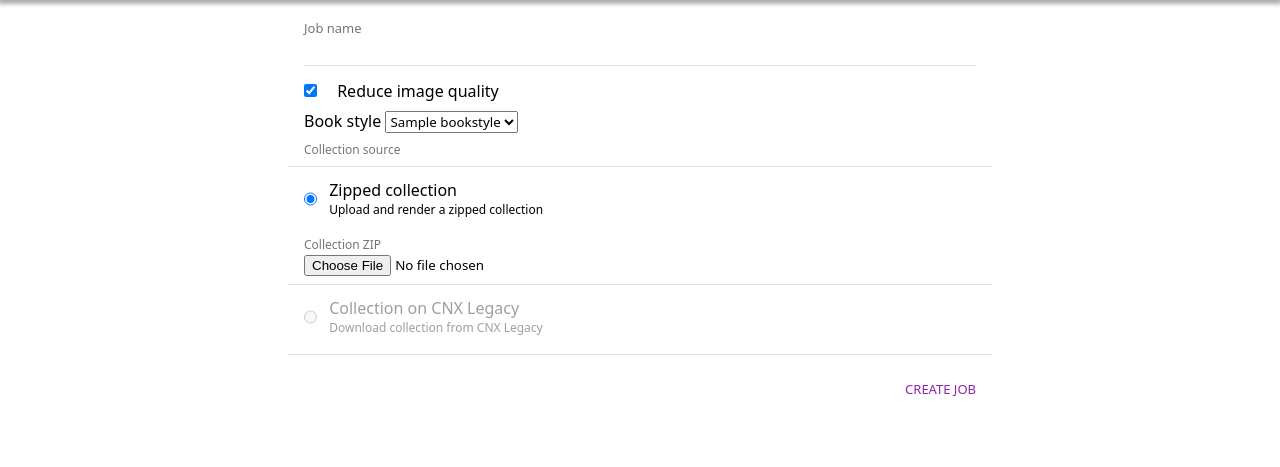
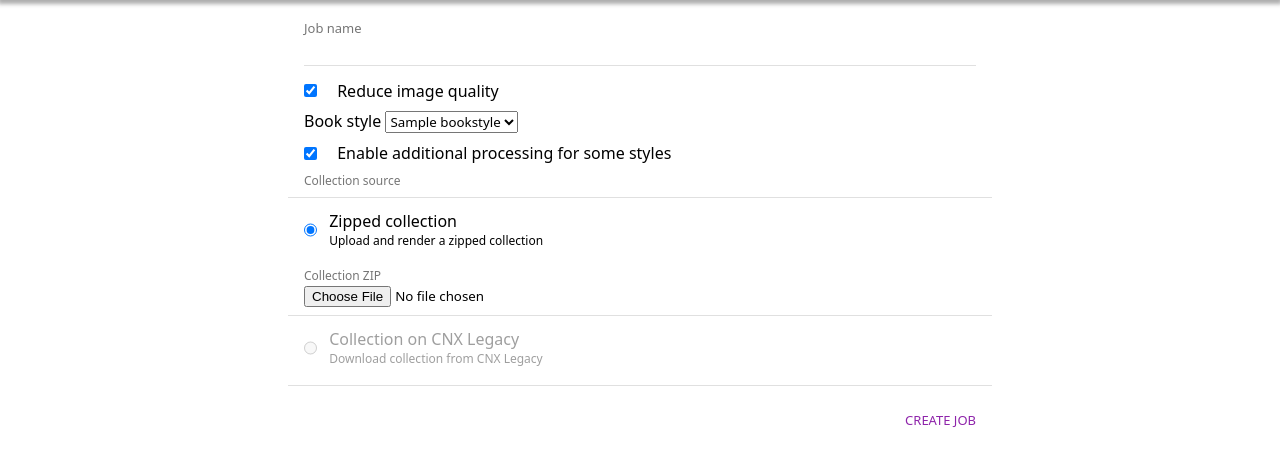
Before and after one commit to katalysteducation/do-me-a-pdf, a Django app: page /job/new/ in a window 1280 px wide. Shown: the part 48-515 px from the top of the page. Run offline with Django 3.2, Linux system fonts and the light colour scheme; a user stored in the database is signed in; tables that the repository leaves empty hold one stand-in row (values such as "Sample post"); parts of the project's set-up code (start-up, migrations or seed data) failed here and were passed over.

Commit message:
Add option to disable baking

```diff
--- a/jobmgr/forms.py
+++ b/jobmgr/forms.py
@@ -19,6 +19,7 @@ class NewJobForm(forms.Form):
   name = forms.CharField(required=False)
   reduce_quality = forms.BooleanField(required=False, initial=False)
   book_style = forms.ChoiceField(choices=book_styles)
+  enable_processing = forms.BooleanField(required=False, initial=False)
 
   SOURCES = tuple(map(lambda x: (x, x), (
     'collection.zip',
--- a/jobmgr/models.py
+++ b/jobmgr/models.py
@@ -188,3 +188,5 @@ class JobOptions(models.Model):
   reduce_quality = models.BooleanField()
   # Book style
   style = models.ForeignKey(BookStyle)
+  # Enable recipe processing
+  bake = models.BooleanField()
--- a/jobmgr/tasks.py
+++ b/jobmgr/tasks.py
@@ -126,7 +126,7 @@ def generate_pdf(job, task, tmp):
   # Bake XHTML
 
   recipy = os.path.join(path, 'recipes', options.style.name + '.css')
-  if os.path.exists(recipy):
+  if os.path.exists(recipy) and options.bake:
     baked = Artifact.create('collection.baked.xhtml', str(job.pk), ArtifactType.PROCESSING)
     task.attach(baked)
 
--- a/jobmgr/templates/job/new.html
+++ b/jobmgr/templates/job/new.html
@@ -34,6 +34,11 @@
       </option>
     {% endfor %}
     </select>
+  </label>
+
+  <label class="md">
+    <input type="checkbox" name="enable_processing" checked>
+    <span class="md">Enable additional processing for some styles</span>
   </label>
 
   <!-- COLLECTION SOURCE -->
--- a/jobmgr/views.py
+++ b/jobmgr/views.py
@@ -173,6 +173,7 @@ def add_new_job(request, form):
   name = form.cleaned_data['name']
   reduce_quality = form.cleaned_data['reduce_quality']
   style = BookStyle.objects.get(name=form.cleaned_data['book_style'])
+  enable_baking = form.cleaned_data['enable_processing']
 
   if not name:
     name = str(datetime.now())
@@ -187,7 +188,10 @@ def add_new_job(request, form):
   job.clean()
   job.save()
 
-  options = JobOptions(job=job, reduce_quality=reduce_quality, style=style)
+  options = JobOptions(job=job,
+                       reduce_quality=reduce_quality,
+                       style=style,
+                       bake=enable_baking)
   options.save()
 
   rsp = HttpResponse('OK', status=201)
```
Also changed, not shown: jobmgr/migrations/0007_joboptions_bake.py (added).
